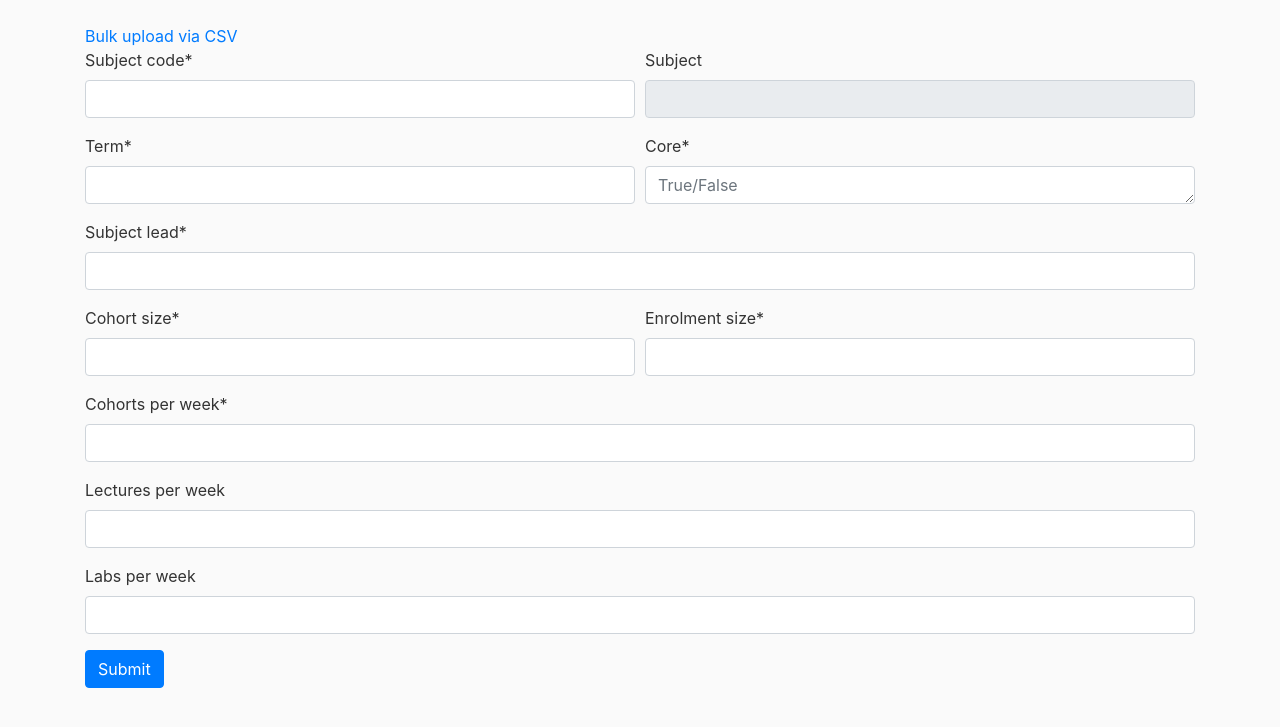
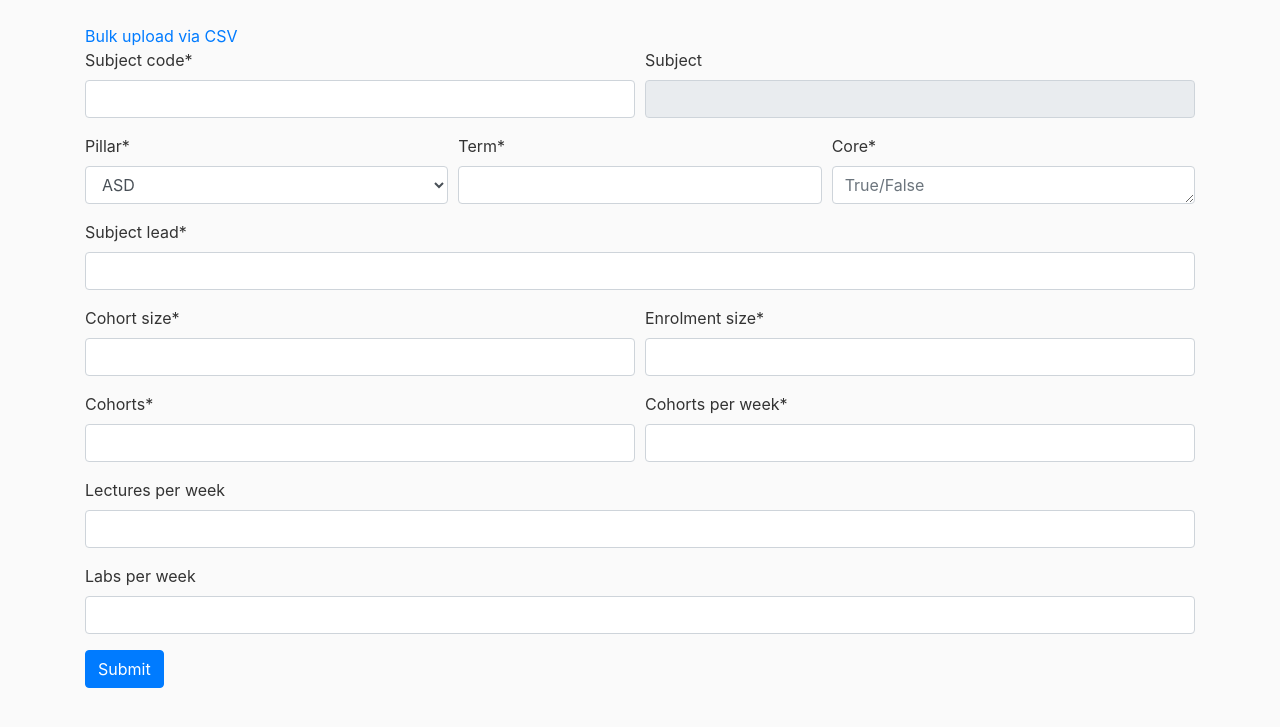
Before and after one commit to 2manslkh/sutd-scheduler-db, a Django app: page /input-module-info in a window 1280 px wide. Shown: the part 56-783 px from the top of the page. Run offline with Django 3.2, Linux system fonts and the light colour scheme; the visitor is signed in with stand-in values (Sample User, id 1); some libraries are stand-ins or nearby versions.

Commit message:
updated forms based on updated models; checked for incorrect #columns

```diff
--- a/django/mysite/formstoadmin/forms.py
+++ b/django/mysite/formstoadmin/forms.py
@@ -54,16 +54,26 @@ CLASSES = (
     ('cohort', "Cohort Class"),
     ('lecture', "Lecture"),
 )
+
+PILLARS = (
+    ('asd', 'ASD'),
+    ('epd', 'EPD'),
+    ('esd', 'ESD'),
+    ('istd', 'ISTD'),
+    ('hass', 'HASS'),
+)
 # TODO: FOR RELEVANT FIELDS, SEARCH FROM DATABASE ONCE FIELDS ARE BEING FILLED
 
 
 class inputModuleInformation(forms.Form):
+    subject = forms.CharField(required=False, disabled=True)
+    pillar = forms.ChoiceField(choices=PILLARS)
     subject_code = forms.CharField()
-    subject = forms.CharField(required=False, disabled=True)
     term = forms.CharField()
     core = forms.CharField(widget=forms.Textarea(attrs={'rows': 1, 'placeholder': "True/False"}))
     subject_lead = forms.CharField()
     cohort_size = forms.CharField()
+    cohorts = forms.CharField()
     enrolment_size = forms.CharField()
     cohorts_per_week = forms.CharField()
     lectures_per_week = forms.CharField(required=False)
--- a/django/mysite/formstoadmin/templates/formstoadmin/inputmodule.html
+++ b/django/mysite/formstoadmin/templates/formstoadmin/inputmodule.html
@@ -28,10 +28,13 @@
     </div>
 
     <div class="form-row">
-      <div class="form-group col-md-6 mb-0">
+      <div class="form-group col-md-4 mb-0">
+        {{ form.pillar|as_crispy_field }}
+      </div>
+      <div class="form-group col-md-4 mb-0">
         {{ form.term|as_crispy_field }}
       </div>
-      <div class="form-group col-md-6 mb-0">
+      <div class="form-group col-md-4 mb-0">
         {{ form.core|as_crispy_field }}
       </div>
     </div>
@@ -46,8 +49,15 @@
         {{ form.enrolment_size|as_crispy_field }}
       </div>
     </div>
+    <div class="form-row">
+      <div class="form-group col-md-6 mb-0">
+        {{ form.cohorts|as_crispy_field }}
+      </div>
+      <div class="form-group col-md-6 mb-0">
+        {{ form.cohorts_per_week|as_crispy_field }}
+      </div>
+    </div>
 
-    {{ form.cohorts_per_week|as_crispy_field }}
     {{ form.lectures_per_week|as_crispy_field }}
     {{ form.labs_per_week|as_crispy_field }}
 
--- a/django/mysite/formstoadmin/views.py
+++ b/django/mysite/formstoadmin/views.py
@@ -96,22 +96,31 @@ def moduleUpload(request):
 
     try:
         data_set = csv_file.read().decode('utf-8')
+        io_string = io.StringIO(data_set)
 
-        io_string = io.StringIO(data_set)
-        next(io_string)
-        for column in csv.reader(io_string, delimiter=',', quotechar="|"):
-            _, created = Module.objects.update_or_create(
-                subject=column[0],
-                code=column[1],
-                term=column[2],
-                core=column[3],
-                subject_lead=column[4],
-                cohort_size=column[5],
-                enrolment_size=column[6],
-                cohorts_per_week=column[7],
-                lectures_per_week=column[8],
-                labs_per_week=column[9],
-            )
+        first_row = True
+        for row in csv.reader(io_string, delimiter=',', quotechar="|"):
+            if first_row:
+                first_row_length = len(row)
+                if first_row_length != 12:
+                    raise IndexError
+                first_row = False
+
+            else:
+                _, created = Module.objects.update_or_create(
+                    subject=row[0],
+                    pillar=row[1],
+                    code=row[2],
+                    term=row[3],
+                    core=row[4],
+                    subject_lead=row[5],
+                    cohort_size=row[6],
+                    cohorts=row[7],
+                    enrolment_size=row[8],
+                    cohorts_per_week=row[9],
+                    lectures_per_week=row[10],
+                    labs_per_week=row[11]
+                )
     except IndexError:
         messages.error(request, "Incorrect number of columns. Please ensure data is in the right format")
         return render(request, template, context)
```
Also changed, not shown: django/mysite/formstoadmin/templates/formstoadmin/moduleupload.html (+6 -2 lines), django/mysite/users/models.py (+17 -12 lines).
